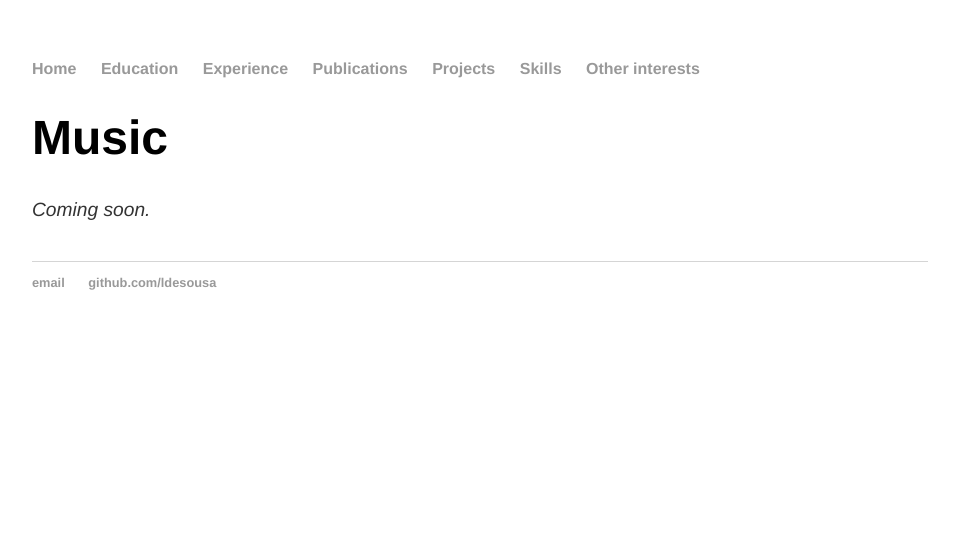
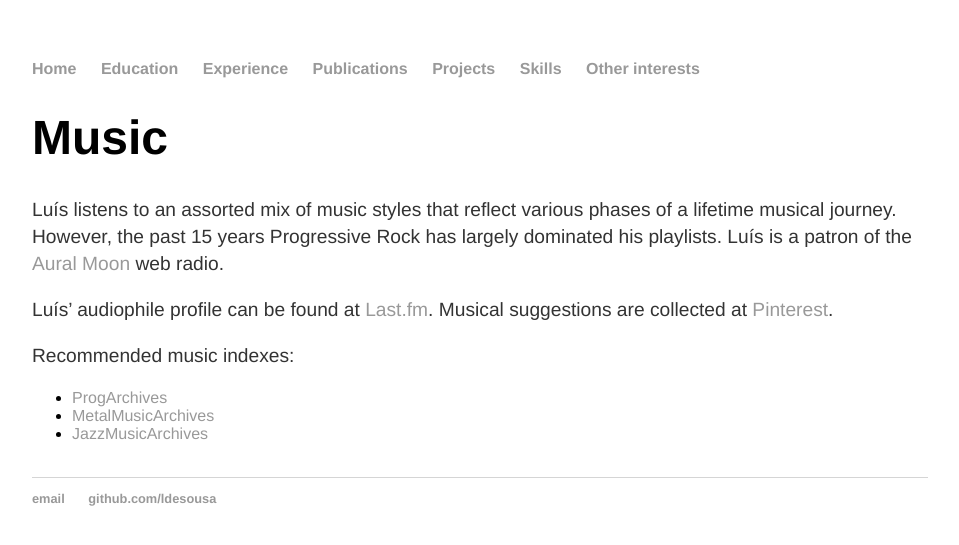
Before and after one commit to ldesousa/ldesousa.github.io, a Jekyll site: the page built from other/music.md, in a window 1280 px wide. Shown: the top 545 px of the page, without its empty margins (160-1119 px from the left). Built offline with Jekyll 4.4.1, drawn with Linux system fonts in a browser that asks for light colours; our own code applies the rules of GitHub Pages for plain Markdown files.

Commit message:
Drafted Music page

```diff
--- a/other/music.md
+++ b/other/music.md
@@ -1,4 +1,11 @@
 Music
 =====
 
-*Coming soon.*
+Luís listens to an assorted mix of music styles that reflect various phases of a lifetime musical journey. However, the past 15 years Progressive Rock has largely dominated his playlists. Luís is a patron of the [Aural Moon](http://auralmoon.com/) web radio.
+
+Luís' audiophile profile can be found at [Last.fm](http://www.last.fm/user/Luis_de_Sousa). Musical suggestions are collected at [Pinterest](https://www.pinterest.com/lus7292/musical-suggestions/).
+
+Recommended music indexes:
+- [ProgArchives](http://www.progarchives.com)
+- [MetalMusicArchives](http://www.metalmusicarchives.com)
+- [JazzMusicArchives](http://www.jazzmusicarchives.com/)
```
